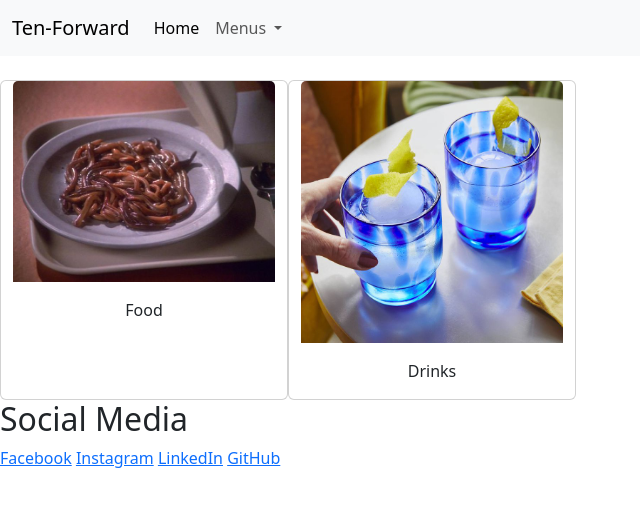
After one commit to Thephelpster/CI_PP4_TF, a Django app: template menus/templates/menus/menu.html in a window 1280 px wide. The commit adds this page. Shown: the top 507 px of the page, without its empty margins (0-640 px from the left). Run offline with Django 4.2, Linux system fonts and the light colour scheme; the template is opened without the code that fills it, so the values that code supplies are empty.

Commit message:
add menu.html and adjust views and urls

```diff
--- /dev/null
+++ b/menus/templates/menus/menu.html
@@ -0,0 +1,23 @@
+{% extends 'base.html' %}
+
+{% load static %}
+
+{% block content %}
+<section class="container-fluid">
+    <div class="row text-center mt-4">
+        <div class="card" style="width: 18rem;">
+            <img src="{% static 'images/gagh.jpeg' %}" class="card-img-top" alt="Image of Gagh">
+            <div class="card-body">
+                <p class="card-text">Food</p>
+            </div>
+        </div>
+        <div class="card" style="width: 18rem;">
+            <img src="{% static 'images/andorian-wiskey.jpg' %}" class="card-img-top" alt="Image of Andorian wiskey">
+            <div class="card-body">
+                <p class="card-text">Drinks</p>
+            </div>
+        </div>
+    </div>
+</section>
+
+{%endblock%}
--- a/menus/urls.py
+++ b/menus/urls.py
@@ -3,5 +3,7 @@ from django.urls import path
 from menus import views
 
 urlpatterns = [
+    path('', views.menu, name='menu'),
     path('food_menu', views.food_menu, name='food_menu'),
+    path('drink_menu', views.drink_menu, name='drink_menu'),
 ]
```
Also changed, not shown: home/templates/home/index.html (+9 -3 lines), menus/views.py (+8 -0 lines), menus/templates/menus/drinks_menu.html (added), menus/templates/menus/menus.html (deleted), static/images/andorian-wiskey.jpg (added).
